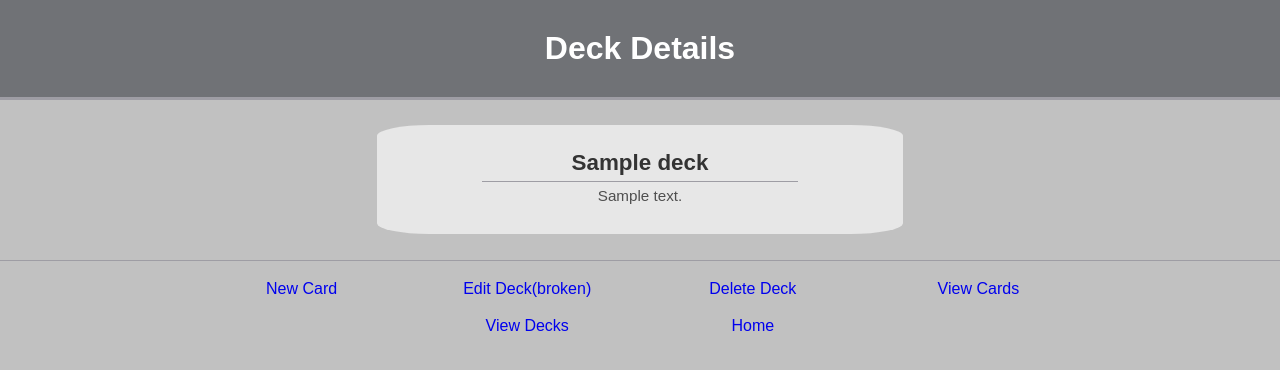
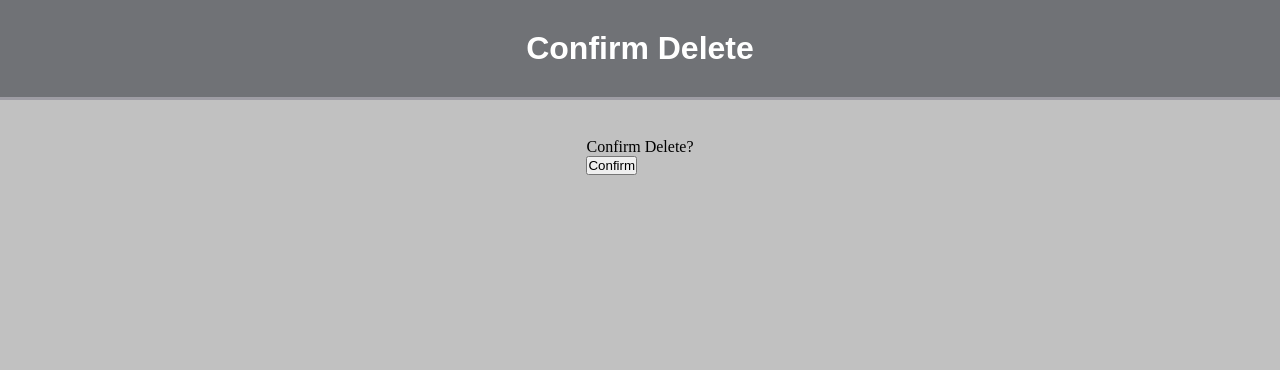
Before and after one commit to Momentum-Team-19/django-duplex-the-code-breakers, a Django app: page /deck/delete/1 in a window 1280 px wide. Shown: the top 370 px of the page. Run offline with Django 4.2, Linux system fonts and the light colour scheme; a user stored in the database is signed in; tables that the repository leaves empty hold one stand-in row (values such as "Sample post").

Commit message:
styling, fixed chris's project

```diff
--- a/config/urls.py
+++ b/config/urls.py
@@ -30,5 +30,5 @@ urlpatterns = [
     path('deck/detail/<int:pk>', views.deck_details, name='deck_details'),
     path('cards/list/<int:pk>', views.cards_list, name='list_cards'),
     path('card/detail/<int:pk>', views.card_details, name='card_details'),
-    path('deck/delete/<int:pk>', views.deck_details, name='deck_delete'),
+    path('deck/delete/<int:pk>', views.delete_deck, name='deck_delete'),
 ]
--- a/flashcards/templates/view_cards.html
+++ b/flashcards/templates/cards_list.html
@@ -18,6 +18,7 @@
 
     <div class="container">
         <div class="container80">
+            {% if cards %}
             {% for card in cards %}
             <a class="cardBox" href="{% url 'card_details' card.pk %}">
                 <div class="cardDetailBox">
@@ -25,6 +26,9 @@
                 </div>
             </a>
             {% endfor %}
+            {% else %}
+            <p class="noCardsMessage">{{ message }}</p>
+            {% endif %}
         </div>
     </div>
 
--- a/flashcards/templates/confirm_delete.html
+++ b/flashcards/templates/confirm_delete.html
@@ -18,9 +18,9 @@
 
     <div class="container">
         <div class="deckEdit">
-            <p class="deleteText">Confirm Delete?</p>
             <form class="deleteConfirm" method="post">
                 {% csrf_token %}
+                <p class=" deleteText">Confirm Delete?</p>
                 <button class="confirmButton" type="submit">Confirm</button>
             </form>
         </div>
--- a/flashcards/views.py
+++ b/flashcards/views.py
@@ -64,10 +64,14 @@ def deck_details(request, pk):
 
 @login_required
 def cards_list(request, pk):
-    # deck = get_object_or_404(Deck, pk=pk)
-    cards = Card.objects.filter(Deck, pk=pk)
+    deck = get_object_or_404(Deck, pk=pk)
+    cards = Card.objects.filter(deck=deck)
 
-    return render(request, 'view_cards.html', {'cards': cards})
+    if cards.exists():
+        return render(request, 'view_cards.html', {'cards': cards})
+    else:
+        message = "No cards :("
+        return render(request, 'cards_list.html', {'message': message})
 
 
 @login_required
@@ -93,5 +97,5 @@ def delete_deck(request, pk):
 
     if request.method == 'POST':
         deck.delete()
-        return redirect('view_decks')
+        return redirect('list_decks')
     return render(request, 'confirm_delete.html', {'deck': deck})
--- a/static/style.css
+++ b/static/style.css
@@ -238,6 +238,12 @@ header {
     text-overflow: ellipsis;
 }
 
+.noCardsMessage {
+    font-family: "Arial", sans-serif;
+    font-size: 100%;
+    color: var(--clr-text2);
+}
+
 .footerContainer {
     display: flex;
     justify-content: center;
```
